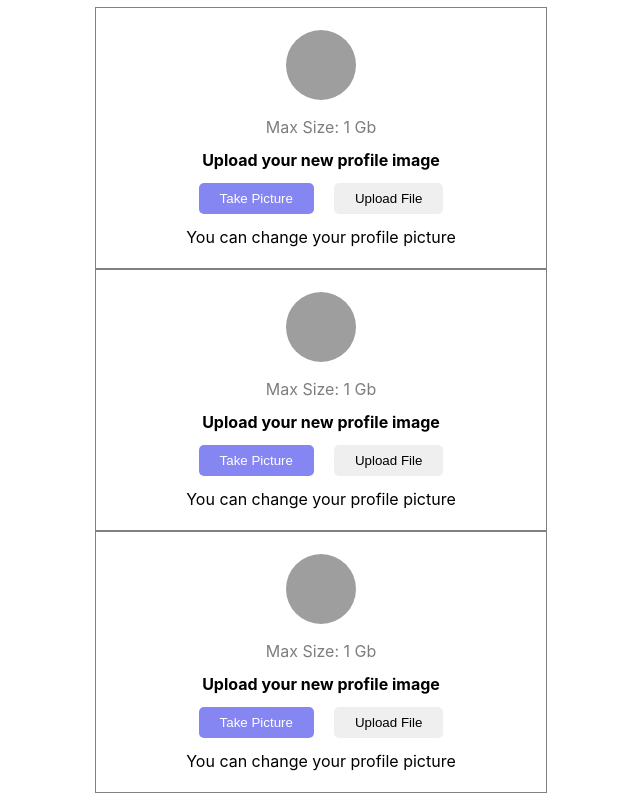
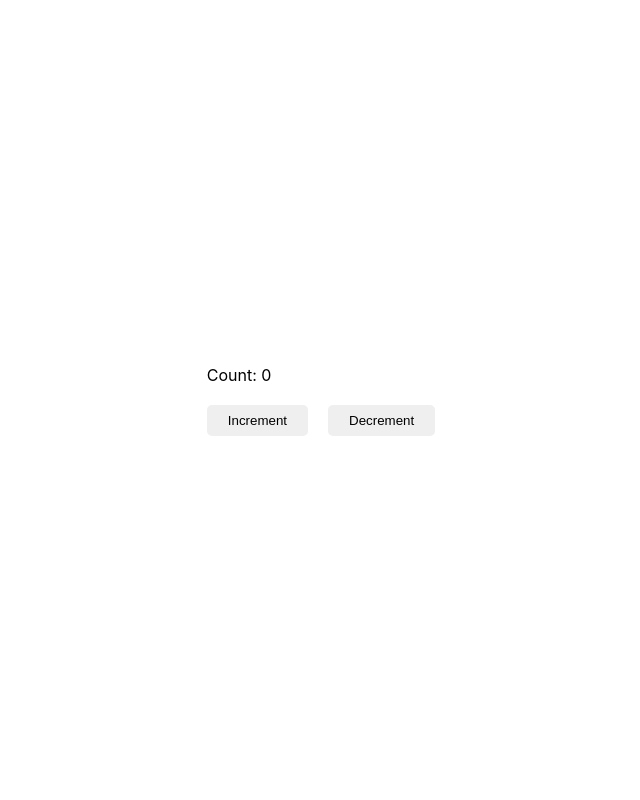
Before and after one commit to velocityvimannagar/reactclass, a React (Create React App) app: page / in a window 1280 px wide. Shown: the whole page, without its empty margins (319-959 px from the left). Built offline with nearby package versions, Linux system fonts and the light colour scheme; grey boxes are pictures that could not be loaded.

Commit message:
Added state example

```diff
--- a/src/App.js
+++ b/src/App.js
@@ -1,14 +1,12 @@
-import './App.css';
-import UserProfile from './UserProfile';
+import "./App.css";
+import UserProfile from "./UserProfile";
+import Counter from "./counter/Counter";
 
 function App() {
   return (
-    <div className='root-div'>
-      <UserProfile></UserProfile>
-      <UserProfile></UserProfile>
-      <UserProfile></UserProfile>
+    <div className="root-div">
+      <Counter></Counter>
     </div>
   );
 }
-
 export default App;
--- a/src/UserProfile.js
+++ b/src/UserProfile.js
@@ -1,10 +1,11 @@
-function UserProfile() {
+function UserProfile(props) {
+    console.log("My Prps", props)
     return <div className="parent-div">
         <div>
-            <img className="user-image" src='https://plus.unsplash.com/premium_photo-1683121366070-5ceb7e007a97?q=80&w=1170&auto=format&fit=crop&ixlib=rb-4.0.3&ixid=M3wxMjA3fDB8MHxwaG90by1wYWdlfHx8fGVufDB8fHx8fA%3D%3D'></img>
+            <img className="user-image" src={props.userImageUrl}></img>
         </div>
         <div className='faint-color'>
-            Max Size: 1 Gb
+            Max Size: {props.size}
         </div>
         <div>
             <b>Upload your new profile image</b>
@@ -23,7 +24,3 @@ function UserProfile() {
     </div>
 }
 export default UserProfile;
-
-
-// UserProfile();
-{/* <div></div> */ }
--- /dev/null
+++ b/src/counter/Counter.css
@@ -0,0 +1,4 @@
+.button-list {
+    display: flex;
+    gap: 20px
+}
--- /dev/null
+++ b/src/counter/Counter.js
@@ -0,0 +1,27 @@
+import { useState } from "react";
+import "./Counter.css";
+function Counter() {
+
+  let [count, setCount]  = useState(0);
+
+  const onIncrement = () => {
+    setCount(count+=1);
+    // alert("Button Clicked: " + count);
+  };
+  const onDecrement = () => {
+    setCount(count-=1);
+    // alert("Button Clicked: " + count);
+  };
+
+  return (
+    <div>
+      <div>Count: {count}</div>
+      <br></br>
+      <div className="button-list">
+        <button onClick={onIncrement}>Increment</button>
+        <button onClick={onDecrement}>Decrement</button>
+      </div>
+    </div>
+  );
+}
+export default Counter;
```
Also changed, not shown: src/user-list/UserList.css (added, +11 -0 lines), src/user-list/UserList.js (added, +16 -0 lines).
